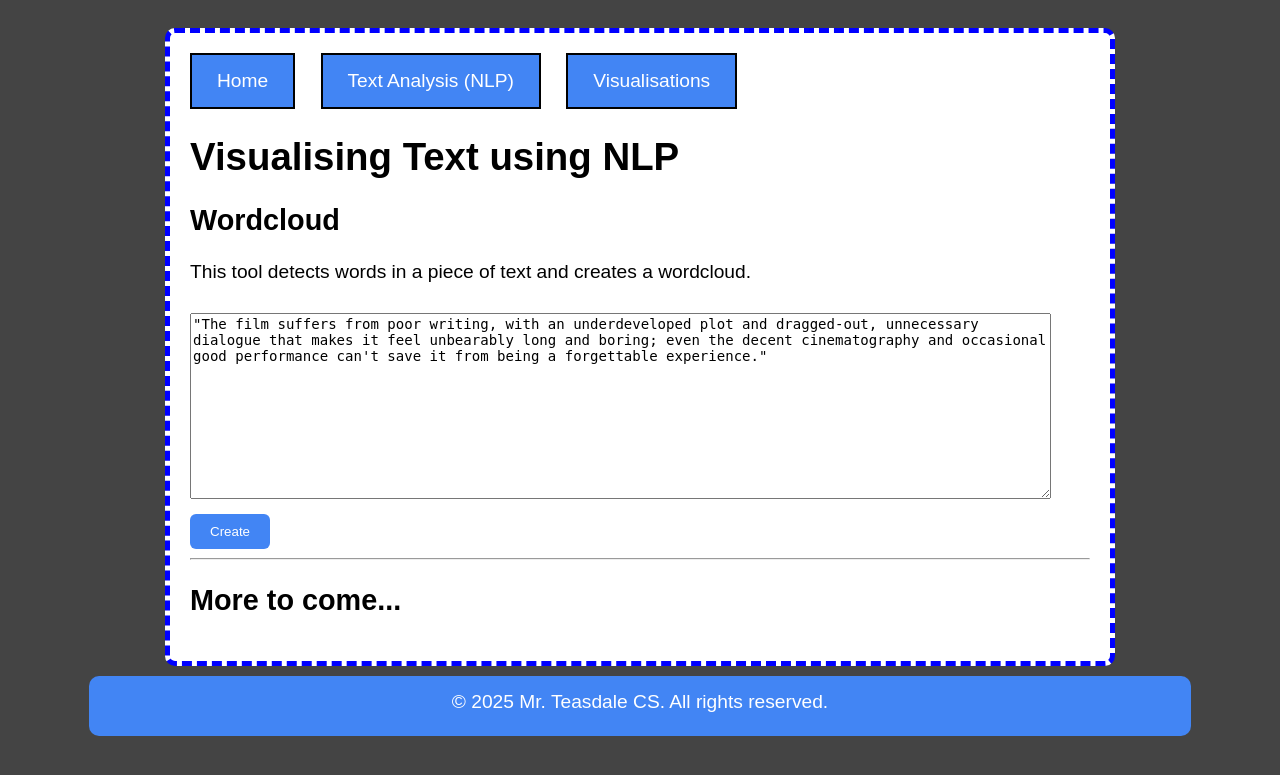
After one commit to mrteasdale-cs/intelligent-UIs-with-NLP, a Flask app: page /visualisations in a window 1280 px wide. The commit adds this page. Shown: the top 775 px of the page. Run offline with Flask 3, Linux system fonts and the light colour scheme.

Commit message:
added more styling and wordcloud generation

```diff
--- a/nlp/app.py
+++ b/nlp/app.py
@@ -1,4 +1,4 @@
-from flask import Flask, render_template, request
+from flask import Flask, render_template, request, send_file
 import nltk
 import utils
 
@@ -11,7 +11,6 @@ nltk.download('wordnet')
 @app.route('/')
 def home():
     return render_template("index.html")
-
 
 @app.route('/text-analysis', methods=['GET', 'POST'])
 def text_analysis():
@@ -38,5 +37,24 @@ def text_analysis():
 
     return render_template('text-analysis.html')
 
+@app.route('/visualisations', methods=['GET', 'POST'])
+def visualisations():
+    text = None
+    if request.method == 'POST':
+        get_form_type = request.form.get('form_type')
+        if get_form_type == 'wordcloud':
+            text = request.form['text']
+    return render_template('visualisations.html', text=text)
+
+@app.route('/wordcloud_image')
+def wordcloud_image():
+    text = request.args.get('text', '')
+    if not text:
+        # Optionally, return a placeholder image or error
+        return 'Error Generating', 404
+    img = utils.generate_wordcloud(text)
+    return send_file(img, mimetype='image/png')
+
+
 if __name__ == "__main__":
     app.run(debug=True)
--- a/nlp/static/style.css
+++ b/nlp/static/style.css
@@ -97,7 +97,7 @@ footer {
 
 .mt-1 { margin-top: 1rem; }
 
-textarea { font-size: 1em; width: 95%; min-height: 200px; margin: 10px 0; }
+textarea { font-size: 0.9em; width: 95%; min-height: 180px; margin: 10px 0; }
 #range {display: flow; margin-bottom: 10px;}
 .result { font-size: 0.8em !important; margin-top: 20px; padding: 15px; background: #f0f0f0; color: #000000; border-radius: 15px; border: black 1px; border-style: solid;}
 /* ==========================================================================
--- a/nlp/templates/index.html
+++ b/nlp/templates/index.html
@@ -11,6 +11,7 @@
             <ul>
                 <li><a href="{{ url_for('home') }}">Home</a></li>
                 <li><a href="{{ url_for('text_analysis') }}">Text Analysis (NLP)</a></li>
+                <li><a href="{{ url_for('visualisations') }}">Visualisations</a></li>
             </ul>
         </nav>
         <h1>AI Techniques</h1>
--- a/nlp/templates/text-analysis.html
+++ b/nlp/templates/text-analysis.html
@@ -18,6 +18,7 @@
             <ul>
                 <li><a href="{{ url_for('home') }}">Home</a></li>
                 <li><a href="{{ url_for('text_analysis') }}">Text Analysis (NLP)</a></li>
+                <li><a href="{{ url_for('visualisations') }}">Visualisations</a></li>
             </ul>
         </nav>
         <h1>Text Analysis using Natural Language Processing (NLP)</h1>
--- /dev/null
+++ b/nlp/templates/visualisations.html
@@ -0,0 +1,46 @@
+<!DOCTYPE html>
+<html lang="en">
+<head>
+    <meta charset="UTF-8">
+    <title>Text Analysis</title>
+    <link rel="stylesheet" href="{{ url_for('static', filename='style.css') }}">
+    <script>const textarea = document.getElementById('textarea');
+
+            textarea.addEventListener('input', function() {
+                this.style.height = 'auto'; // Reset the height
+                this.style.height = this.scrollHeight + 'px'; // Set height to fit content
+            });
+    </script>
+</head>
+<body>
+    <div class="container">
+        <nav class="nav">
+            <ul>
+                <li><a href="{{ url_for('home') }}">Home</a></li>
+                <li><a href="{{ url_for('text_analysis') }}">Text Analysis (NLP)</a></li>
+                <li><a href="{{ url_for('visualisations') }}">Visualisations</a></li>
+            </ul>
+        </nav>
+        <h1>Visualising Text using NLP</h1>
+        <h2>Wordcloud</h2>
+        <p>This tool detects words in a piece of text and creates a wordcloud.</p>
+
+           <form method="POST">
+               <textarea name="text" placeholder="Enter your text here...">"The film suffers from poor writing, with an underdeveloped plot and dragged-out, unnecessary dialogue that makes it feel unbearably long and boring; even the decent cinematography and occasional good performance can't save it from being a forgettable experience."
+               </textarea>
+               <input type="hidden" name="form_type" value="wordcloud">
+               <button class="button-primary" type="submit">Create</button>
+           </form>
+
+            {% if text %}
+                <div class="result">
+                    <img src="{{ url_for('wordcloud_image') }}?text={{ text | urlencode }}" alt="Word Cloud" style="max-width:100%;">
+                </div>
+            {% endif %}
+        <hr>
+        <h2>More to come...</h2>
+
+    </div>
+    {% include 'footer.html' %}
+</body>
+</html>
```
Also changed, not shown: nlp/utils.py (+24 -0 lines), 1 other file.
